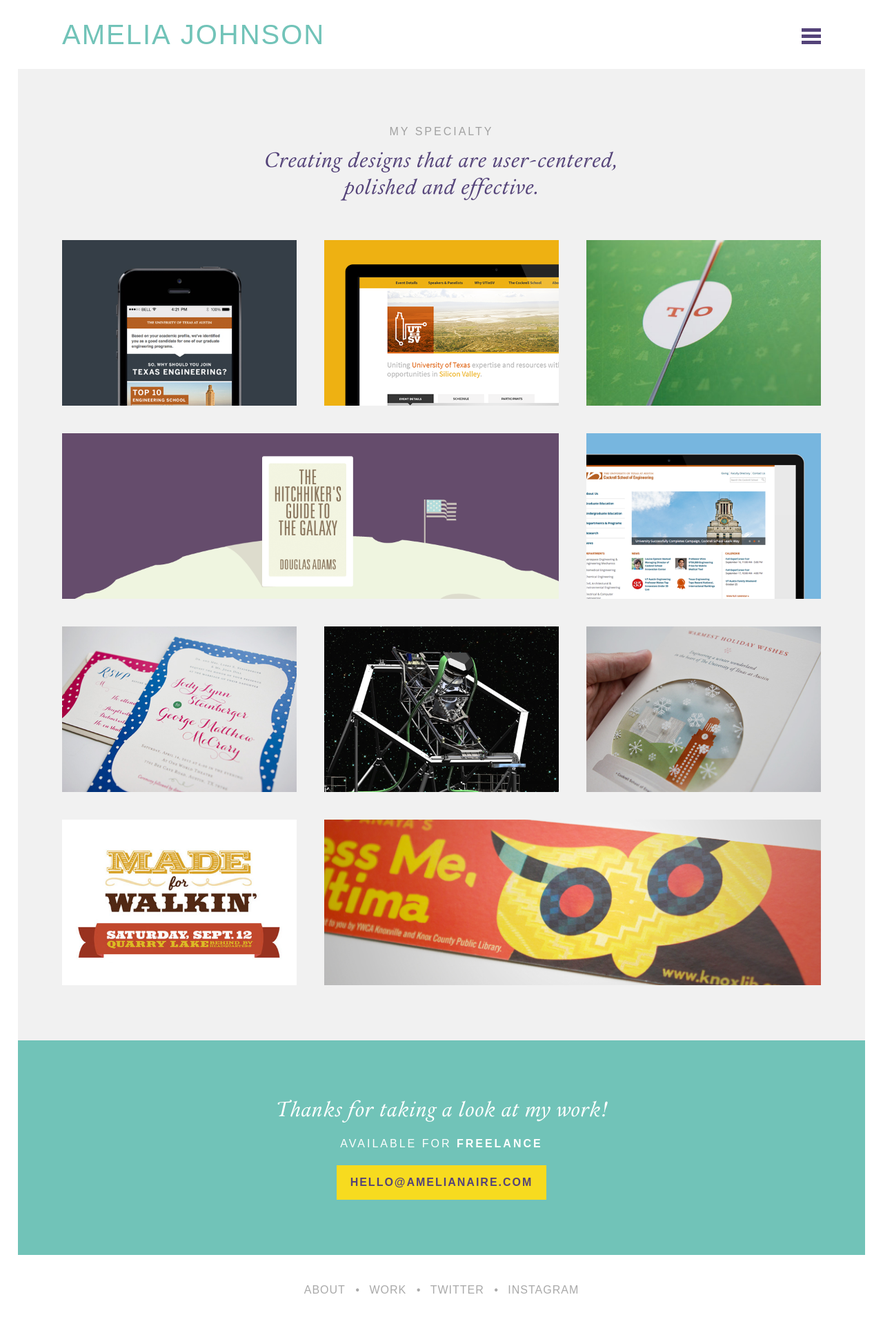
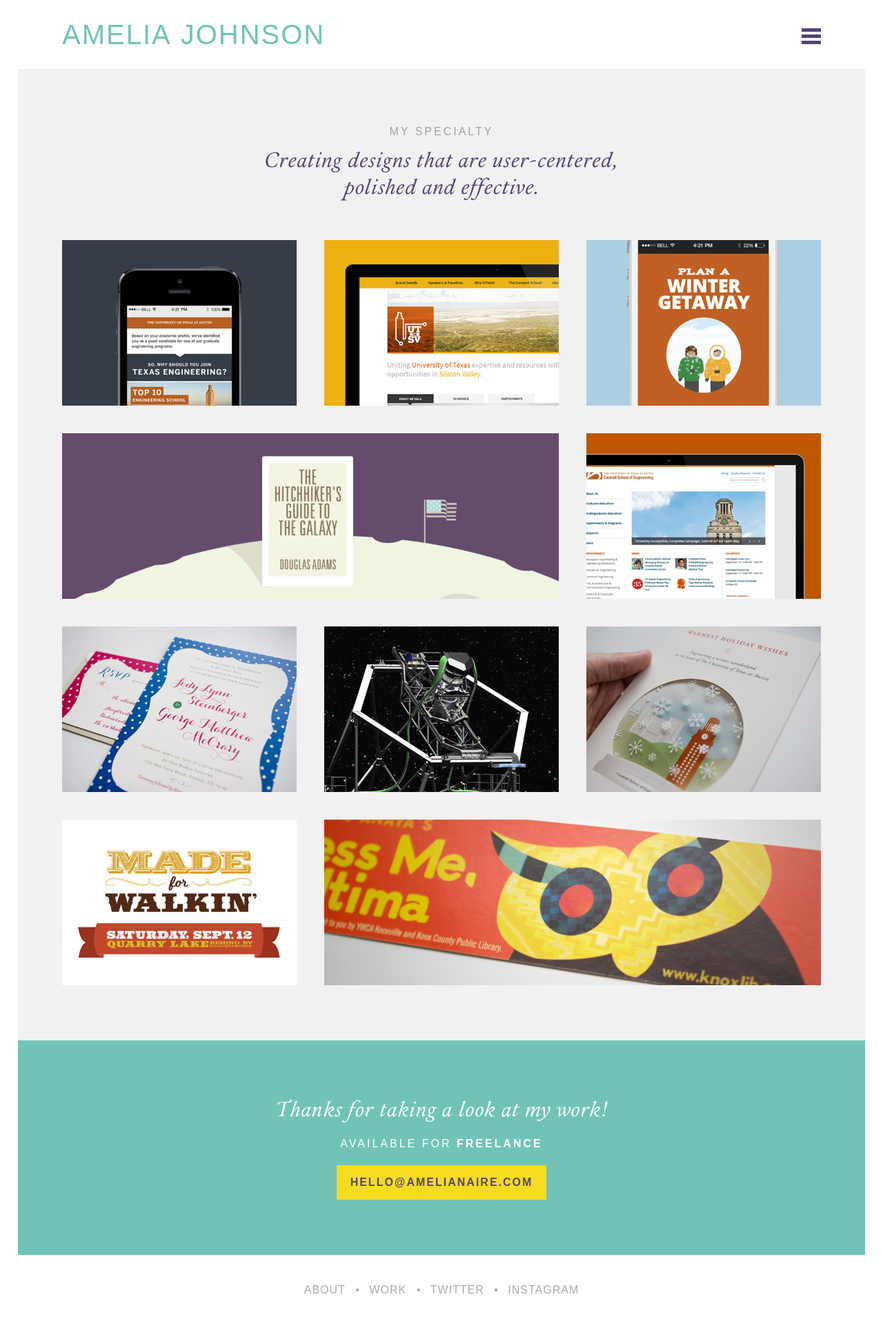
Before and after one commit to amelianaire/amelianaire_2014, a Jekyll site: the page built from index.html, in a window 1280 px wide. Shown: the whole page at 69% size. Built offline with Jekyll 4.4.1, drawn with Linux system fonts in a browser that asks for light colours; nearby versions of some CDN libraries; Markdown is read by kramdown in place of the engine named in the settings.

Commit message:
Updated thumbs to show more mobile, edited thumb overlay messages.

```diff
--- a/index.html
+++ b/index.html
@@ -35,7 +35,7 @@ title: Amelia Johnson
 
             <div class="col span_2">
                 <a href="{{site.baseurl}}/work/holiday2013/">
-                    <div class="thumbnail-label"><span>2013 Holiday Card and Mobile Site</span></div>
+                    <div class="thumbnail-label"><span>2013 Holiday Card and Responsive Microsite</span></div>
                     <div class="thumbnail-image" style="background-image: url('{{site.baseurl}}/work/holiday2013/thumbnail.jpg');"></div>
                 </a>
             </div>
@@ -52,7 +52,7 @@ title: Amelia Johnson
             </div>
             <div class="col span_2">
                 <a href="{{site.baseurl}}/work/engineering-school-refresh/">
-                    <div class="thumbnail-label"><span>CSS Website Refresh</span></div>
+                    <div class="thumbnail-label"><span>Case Study: CSS Website Refresh</span></div>
                     <div class="thumbnail-image" style="background-image: url('{{site.baseurl}}/work/engineering-school-refresh/thumbnail.png');"></div>
                 </a>
             </div>
```
Also changed, not shown: _work/engineering-school-refresh/thumbnail.png, _work/holiday2013/thumbnail.jpg.
